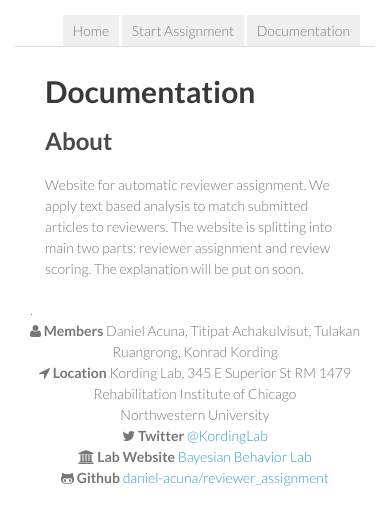
After one commit to daniel-acuna/reviewer_assignment, a Django app: page /docs/ in a window 390 px wide. The commit adds this page. Shown: the top 525 px of the page. Run offline with Django 3.2, Linux system fonts and the light colour scheme; parts of the project's set-up code (start-up, migrations or seed data) failed here and were passed over; some libraries are stand-ins or nearby versions.

Commit message:
Add skeleton home documentation page

```diff
--- /dev/null
+++ b/reviewer_assignment_website/home/templates/home/docs_home.html
@@ -0,0 +1,15 @@
+{% extends "base.html" %}
+{% block content %}
+<div class="col-md-12">
+    <h2><b>Documentation</b></h2>
+</div>
+
+<div class="col-md-12">
+  <h3><b>About</b></h3>
+    <p>Website for automatic reviewer assignment. We apply text based analysis to match submitted articles to reviewers.
+      The website is splitting into main two parts: reviewer assignment and review scoring. The explanation will be put on soon.
+    </p>
+</div>
+
+
+{% endblock %}
--- a/reviewer_assignment_website/home/urls.py
+++ b/reviewer_assignment_website/home/urls.py
@@ -3,4 +3,5 @@ from home import views
 
 urlpatterns = patterns('',
     url(r'^$', views.index, name='index'),
+    url(r'^docs/', views.docs, name='home_docs'),
 )
--- a/reviewer_assignment_website/home/views.py
+++ b/reviewer_assignment_website/home/views.py
@@ -5,3 +5,6 @@ from django.http import HttpResponse
 
 def index(request):
     return render_to_response('home/index.html')
+
+def docs(request):
+    return render_to_response('home/docs_home.html')
--- a/reviewer_assignment_website/reviewer_assignment_website/urls.py
+++ b/reviewer_assignment_website/reviewer_assignment_website/urls.py
@@ -4,5 +4,5 @@ from django.contrib import admin
 urlpatterns = patterns('',
     url(r'^assignment/', include('review_assign.urls')),
     url(r'^admin/', include(admin.site.urls)),
-    url(r'^$', include('home.urls')),
+    url(r'^', include('home.urls')),
 )
--- a/reviewer_assignment_website/templates/base.html
+++ b/reviewer_assignment_website/templates/base.html
@@ -16,7 +16,7 @@
         <div class="container">
           <li><a href="{% url 'home.views.index' %}">Home</a></li>
           <li><a href="{% url 'review_assign_index' %}">Start Assignment</a></li>
-          <li><a href="#">Documentation</a></li>
+          <li><a href="{% url 'home.views.docs' %}">Documentation</a></li>
         </div>
       </div>
 
```
